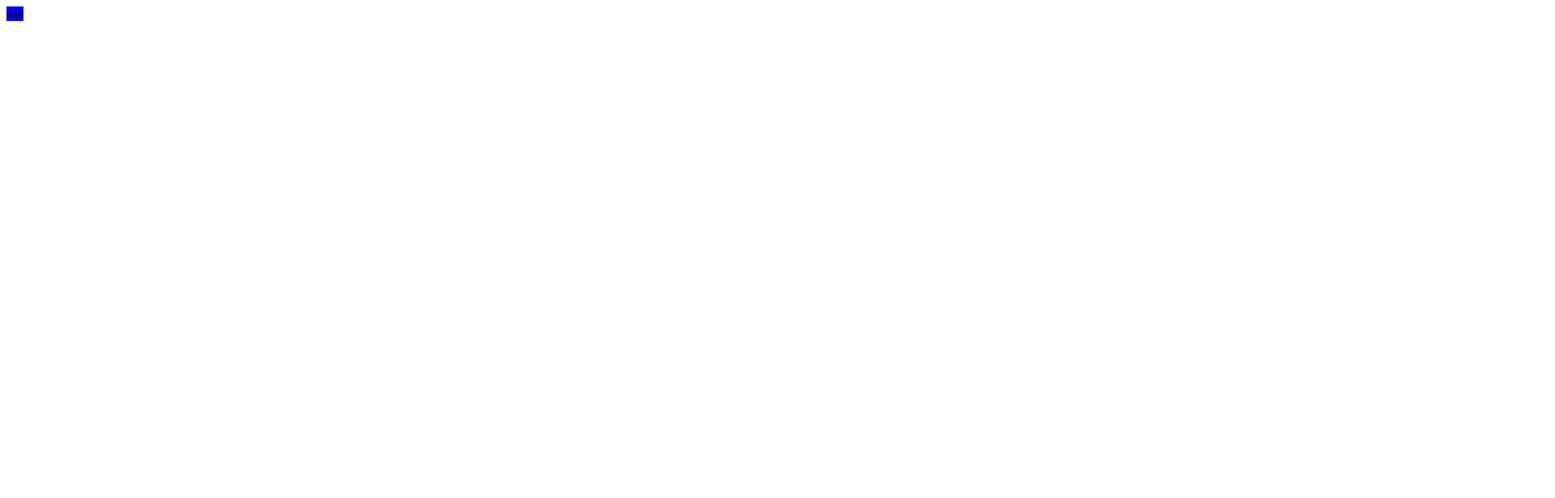
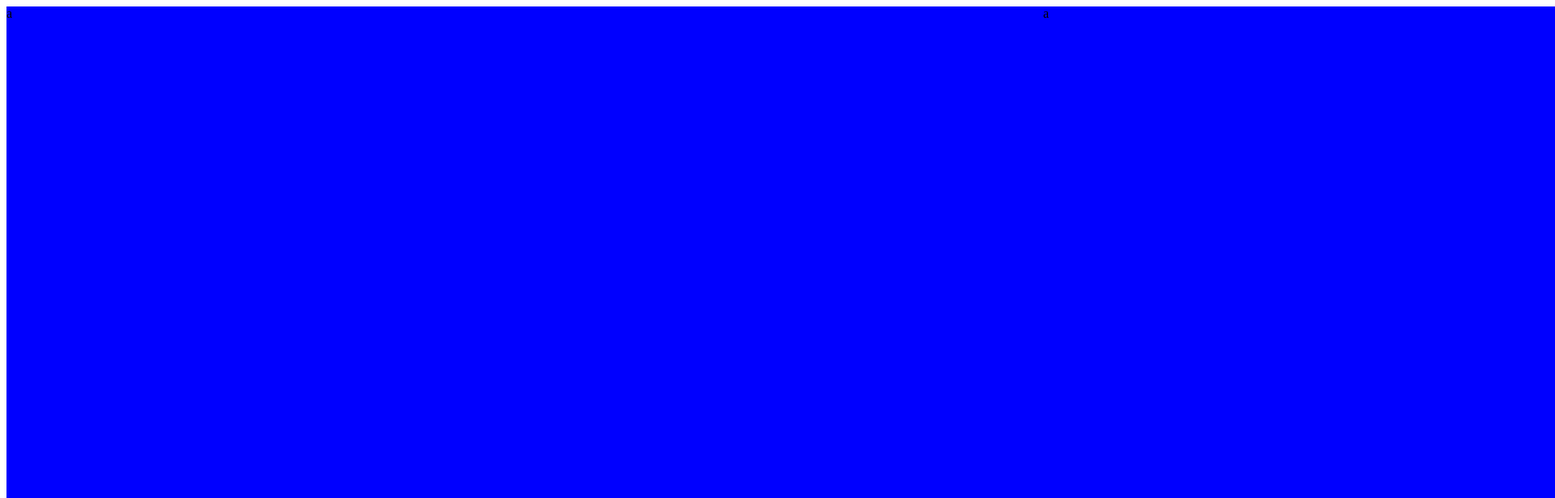
Before and after one commit to measifsheikh/asifcal, a plain HTML site: page Index.html in a window 1280 px wide. Shown: the top 616 px of the page at 81% size, 1920 px wide, since content can reach past the window. Drawn offline with Linux system fonts and the light colour scheme.

Commit message:
Index.html

```diff
--- a/Index.html
+++ b/Index.html
@@ -2,6 +2,6 @@
   <meta topic="vertical scroll">
 </head>
 <body>
-<section id = "vertical-section" style ="width= 500vw; white-space : no-wrap; height = 100vh; overflow-y = hidden;" ><div style="width = 100vw; display: inline-block; background-color :blue ; height = 100vh;">a</div><div style="display: inline-block; width = 100vw; background-color: blue ; height = 100vh;">a</div><div style="display: inline-block; width = 100vw; background-color: blue ; height = 100vh;">a</div></section>
+<section id = "vertical-section" style ="width: 500vw; white-space : no-wrap; height: 100vh; overflow-y = hidden;" ><div style="width : 100vw; display: inline-block; background-color :blue ; height : 100vh;">a</div><div style="display: inline-block; width : 100vw; background-color: blue ; height : 100vh;">a</div><div style="display: inline-block; width : 100vw; background-color: blue ; height : 100vh;">a</div></section>
 
 </body>
```
